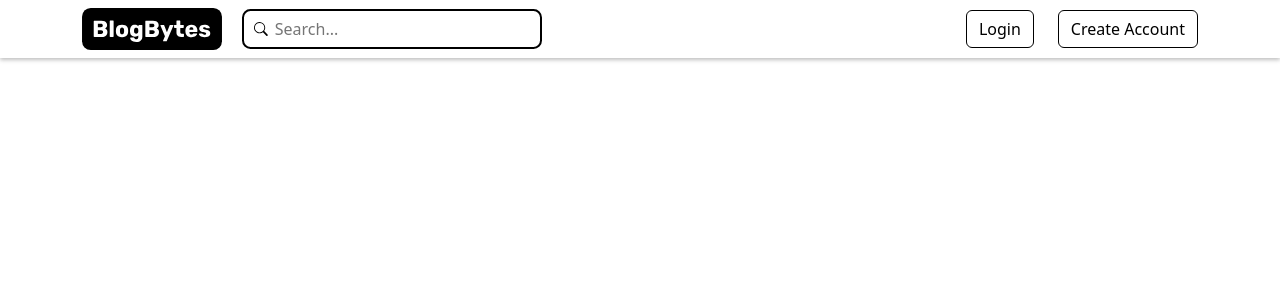
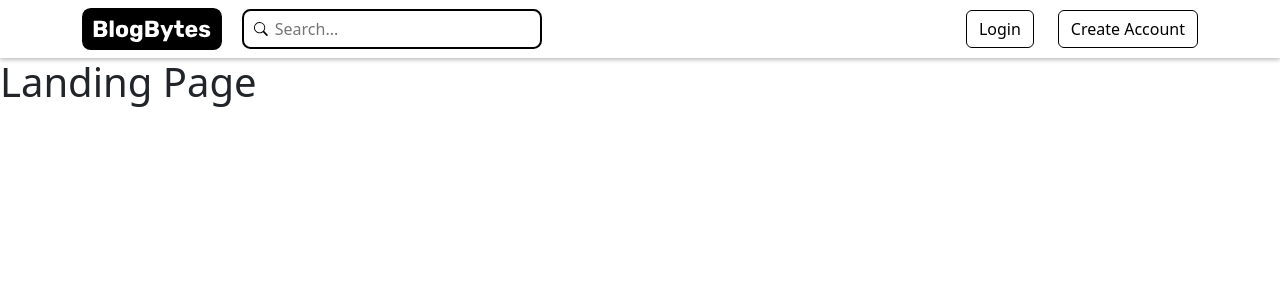
Before and after one commit to Affan-7/BlogBytes, a React (Vite) app in the folder client/: page /landing in a window 1280 px wide. Shown: the top 300 px of the page. Built offline with nearby package versions, Linux system fonts and the light colour scheme; a web font is replaced by a local one.

Commit message:
Add file for landing page

```diff
--- a/client/src/App.jsx
+++ b/client/src/App.jsx
@@ -5,6 +5,7 @@ import Header from './components/Header/Header'
 import Write from './components/Write/Write'
 import Login from './components/Login/Login'
 import Register from './components/Register/Register'
+import LandingPage from './components/LandingPage/LandingPage'
 
 function App() {
   return (
@@ -15,6 +16,7 @@ function App() {
         <Route path='/write' element={<Write />} />
         <Route path='/login' element={<Login />} />
         <Route path='/register' element={<Register />} />
+        <Route path='/landing' element={<LandingPage />} />
       </Routes>
     </Router>
   )
--- a/client/src/components/Home/Home.jsx
+++ b/client/src/components/Home/Home.jsx
@@ -1,7 +1,13 @@
-import {Link} from 'react-router-dom'
+import { Link } from 'react-router-dom'
 
 function Home() {
-  return <Link to='/write'>write</Link>
+  return (
+    <>
+      <Link to='/write'>write</Link>
+      <br />
+      <Link to='/landing'>Landing</Link>
+    </>
+  )
 }
 
 export default Home
--- /dev/null
+++ b/client/src/components/LandingPage/LandingPage.jsx
@@ -0,0 +1,11 @@
+import React from 'react'
+
+function LandingPage() {
+  return (
+    <>
+      <h1>Landing Page</h1>
+    </>
+  )
+}
+
+export default LandingPage
```
